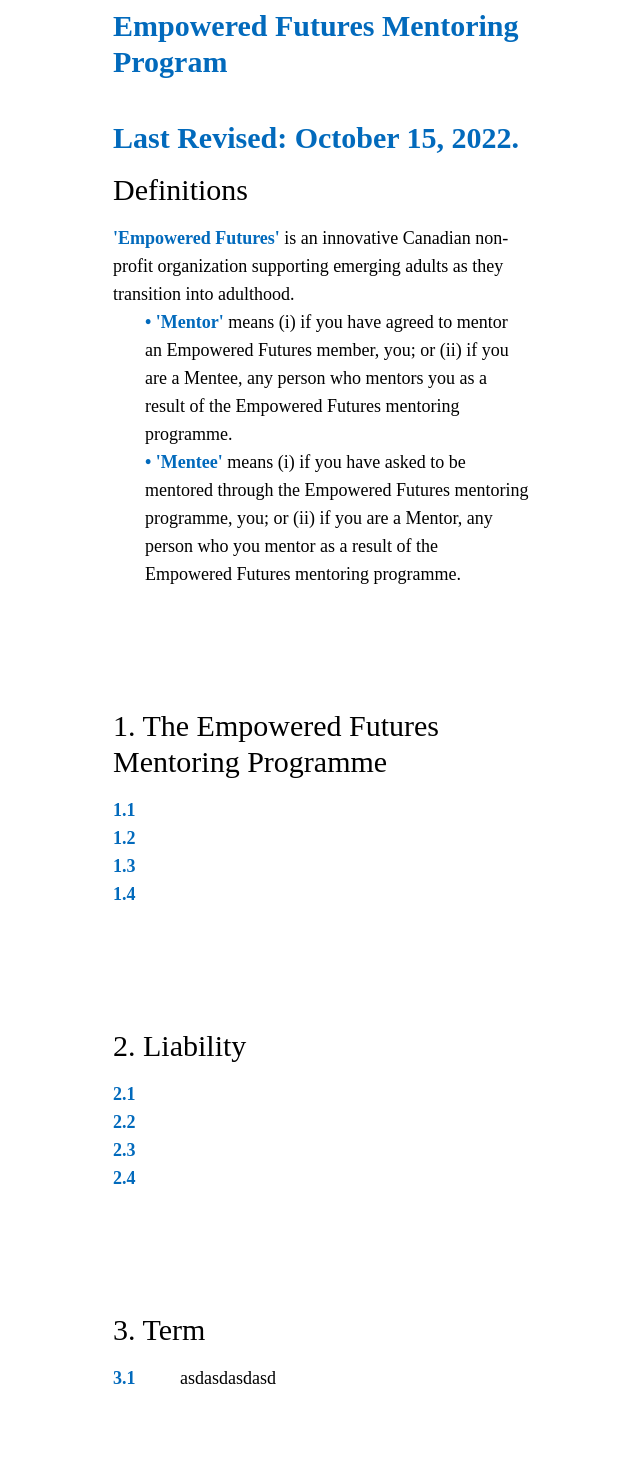
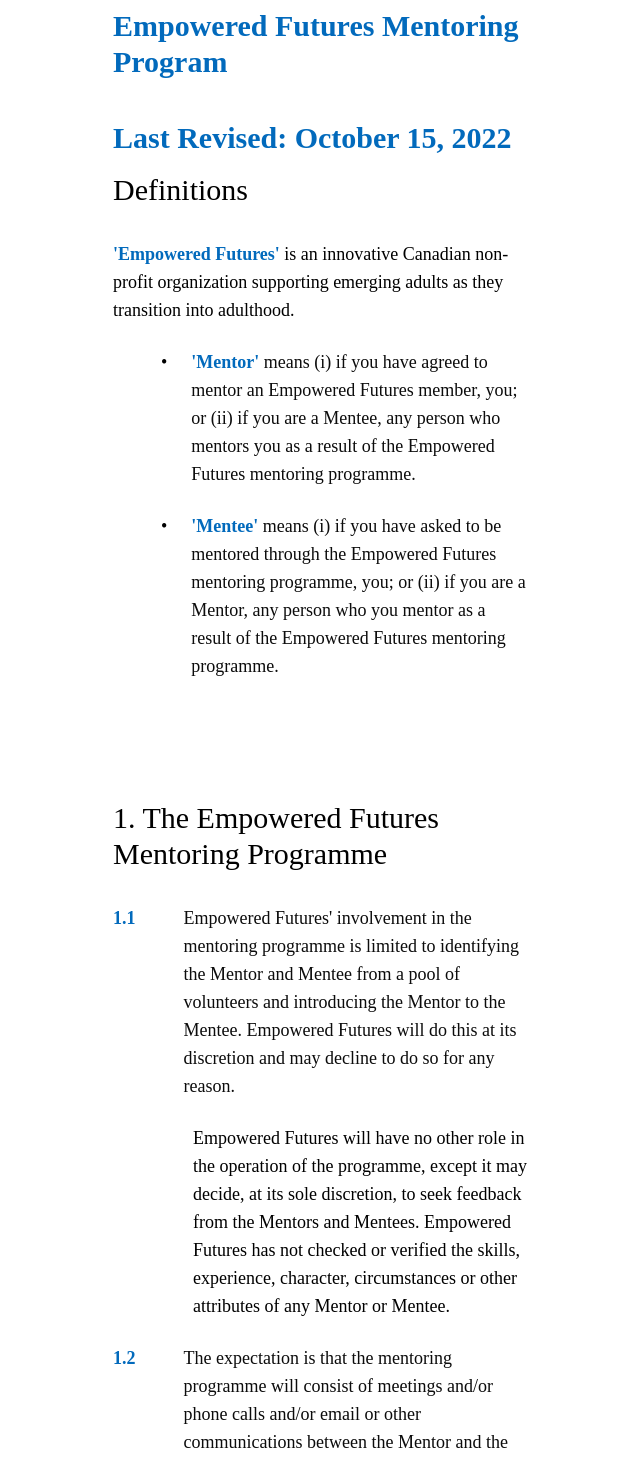
Before and after one commit to JasonXB/EF_Clone, a Next.js app: page /terms-and-conditions in a window 1280 px wide. Shown: the part 240-1700 px from the top of the page, without its empty margins (319-959 px from the left). Built offline with nearby package versions, Linux system fonts and the light colour scheme; what tw-elements would draw is missing.

Commit message:
complete for the most part, besides some very minor styling tweaks to come. conditional styling may still be overly complex

```diff
--- a/pages/terms-and-conditions.tsx
+++ b/pages/terms-and-conditions.tsx
@@ -1,5 +1,5 @@
 import type { NextPage } from 'next';
-import Head from 'next/head';
+import Button from '../src/components/buttons/reusuable-buttons';
 import { GetStaticProps } from 'next';
 import Layout from '../src/components/Layout';
 
@@ -17,54 +17,55 @@ const termsAndConditions: NextPage = (props) => {
       headerText: 'Definitions',
       bullets: [
         "'Empowered Futures' is an innovative Canadian non-profit organization supporting emerging adults as they transition into adulthood.",
-       "• 'Mentor' means (i) if you have agreed to mentor an Empowered Futures member, you; or (ii) if you are a Mentee, any person who mentors you as a result of the Empowered Futures mentoring programme.",
-       "• 'Mentee' means (i) if you have asked to be mentored through the Empowered Futures mentoring programme, you; or (ii) if you are a Mentor, any person who you mentor as a result of the Empowered Futures mentoring programme."
+        "'Mentor' means (i) if you have agreed to mentor an Empowered Futures member, you; or (ii) if you are a Mentee, any person who mentors you as a result of the Empowered Futures mentoring programme.",
+        "'Mentee' means (i) if you have asked to be mentored through the Empowered Futures mentoring programme, you; or (ii) if you are a Mentor, any person who you mentor as a result of the Empowered Futures mentoring programme.",
       ],
     },
     {
       headerText: `1. The Empowered Futures Mentoring Programme`,
       bullets: [
-        '1.1',
-        '1.2',
-        '1.3',
-        '1.4',
+        "1.1 Empowered Futures' involvement in the mentoring programme is limited to identifying the Mentor and Mentee from a pool of volunteers and introducing the Mentor to the Mentee. Empowered Futures will do this at its discretion and may decline to do so for any reason.",
+        'Empowered Futures will have no other role in the operation of the programme, except it may decide, at its sole discretion, to seek feedback from the Mentors and Mentees. Empowered Futures has not checked or verified the skills, experience, character, circumstances or other attributes of any Mentor or Mentee.',
+        '1.2 The expectation is that the mentoring programme will consist of meetings and/or phone calls and/or email or other communications between the Mentor and the Mentee from time to time, the content, frequency and duration of which will be as agreed between the Mentor and the Mentee. It will be the responsibility of the Mentor and the Mentee to manage the relationship as they consider appropriate.',
+        '1.3 The Mentor shall not at any time be obliged to provide or continue to provide any mentoring services to the Mentee, but if and to the extent that it does so, such services will be provided free of charge.',
+        '1.4 The Mentee shall not at any time be obliged to request or receive mentoring services from the Mentor.',
       ],
     },
     {
       headerText: `2. Liability`,
       bullets: [
-        '2.1',
-        '2.2',
-        '2.3',
-        '2.4',
+        '2.1 The Mentee shall not at any time be obliged to act on any information, suggestion, advice or guidance given by the Mentor as part of the mentoring programme, but if and to the extent that it does so, it shall do so at its own risk.',
+        '2.2 The Mentee is advised to take independent financial, legal or other appropriate professional (if relevant) before acting on any information, suggestion, advice or guidance given by the Mentor.',
+        '2.3 The Mentee acknowledges that any services provided by Empowered Futures and the Mentor are provided free of charge and in good faith.',
+        '2.4 Empowered Futures is not liable to the Mentor, Mentee or to any third party for any loss, damage, costs or liabilities suffered as a result of this agreement, the existence of the relationships between the parties, the services provided or the act or omissions of the Mentor or Mentee. Nothing in this clause shall limit or exclude any liability of death or personal injury, or which results from fraud.',
       ],
     },
     {
       headerText: `3. Term`,
       bullets: [
-            '3.1     asdasdasdasd',
+        '3.1 Whilst the Mentor and the Mentee remain engaged in the mentoring programme (whether such engagement exists to be determined by Empowered Futures acting reasonably), these Terms and Conditions will continue in force.',
       ],
     },
     {
       headerText: `4. Confidentiality`,
       bullets: [
-            '4.1     asdasdasdasd',
+        '4.1 The Mentee and Mentor will keep in strict confidence all and any information of a confidential nature which it obtains about either of the other parties as a result of the arrangements contemplated by this agreement. This clause shall not apply in relation to any information that is already available in the public domain other than as a result of a breach of this clause by any party.',
       ],
     },
     {
       headerText: `5. Private Policy`,
       bullets: [
-            '5.1     asdasdasdasd',
+        '5.1 By participating in the mentoring programme, the Mentor and the Mentee agree they have been directed to the Empowered Futures Privacy Policy, details of which can be found here:',
       ],
     },
   ];
 
   return (
     <Layout>
-      <div className=" w-full px-4 sm:px-8 xl:px-0 grid grid-cols-[1fr_auto_1fr]">
+      <div className="w-full px-4 sm:px-8 xl:px-0 grid grid-cols-[1fr_auto_1fr]">
         {content.map((section, i) => {
           return (
-            <section key={i} className="col-start-2 col-end-3 mt-16 mb-10 px-80">
+            <section key={i} className="col-start-2 col-end-3 mt-16 mb-8 px-80">
               {i === 0 && (
                 <div>
                   <h1 className="font-extrabold text-5xl sm:text-6xl leading-[4rem] text-blue mb-10 xl:mb-20">
@@ -74,50 +75,83 @@ const termsAndConditions: NextPage = (props) => {
                   <h2 className="mb-4 text-3xl font-semibold text-blue xl:mb-2">
                     Empowered Futures Mentoring Program
                   </h2>
-              <br/>
+                  <br />
                   <h2 className="mb-4 text-3xl font-semibold text-blue xl:mb-16">
-                    Last Revised: October 15, 2022.
+                    Last Revised: October 15, 2022
                   </h2>
                 </div>
-
               )}
-              <h2 className="mb-4 text-3xl font-medium">
+              <h2 className="mb-8 text-3xl font-medium">
                 {section.headerText}
               </h2>
               <ul className="mb-4">
                 {section.bullets.map((text, i) => {
                   return (
-                    <li key={i} className={text.includes('Mentor')  ? "text-lg pl-8" :
-                    "text-lg" }>
+                    <li
+                      key={i}
+                      // If one of the two bullet points, indent
+                      className={'text-lg mb-6'}
+                    >
                       {/* If this string found, colour it blue */}
-
-                        {text.includes("'Empowered Futures' is") && section.headerText === 'Definitions' ?
+                      {text.includes("'Empowered Futures' is") ? (
                         <div>
-                            <span className='font-bold text-blue'>{text.slice(0,19)}</span>
+                          <span className="font-bold text-blue">
+                            {text.slice(0, 19)}
+                          </span>
                           <span>{text.slice(19)}</span>
-                            </div> : null}
+                        </div>
+                      ) : null}
                       {/* If either of these strings are found, colour them blue */}
-                        {text.includes('Mentor') || text.includes('Mentee') ?
+                      {text.includes("'Mentor'") ||
+                      text.includes("'Mentee'") ? (
+                        <div className="flex flex-row pl-12 mb-6 text-lg">
+                          •
+                          <span className="ml-6 font-bold text-blue">
+                            {text.slice(0, 9)}
+                            <span className="font-light text-black ">
+                              {text.slice(9)}
+                            </span>
+                          </span>
+                        </div>
+                      ) : null}
+                      {/* If any strings begin with these numbers, colour them in blue and indent corresponding paragraph */}
+                      {text.charAt(0) === '1' ||
+                      text.charAt(0) === '2' ||
+                      text.charAt(0) === '3' ||
+                      text.charAt(0) === '4' ||
+                      text.charAt(0) === '5' ? (
                         <div>
-                            <span className='font-bold text-blue'>{text.slice(0,10)}</span>
-                            <span>{text.slice(10)}</span>
-                            </div>: null}
-
-                        {text.charAt(0) == '1' || text.charAt(0) == '2' || text.charAt(0) == '3' || text.charAt(0) == '4' || text.charAt(0) == '5'  ?  <div>
-                            <span className='mr-10 font-bold text-blue'>{text.slice(0,4)}</span>
-                            <span>{text.slice(4)}</span>
-                            </div> : null}
+                          <span className="flex flex-row font-bold text-blue">
+                            {text.slice(0, 4)}
+                            <span className="ml-12 font-light text-black">
+                              {text.slice(4)}
+                            </span>
+                          </span>
+                        </div>
+                      ) : null}
+                       {/* If string begins with E (2nd par of 1.1), only indent corresponding paragraph */}
+                      {text.charAt(0) === 'E' && (
+                        <div>
+                          <span className="flex flex-row">
+                            <span className="pl-20">{text}</span>
+                          </span>
+                        </div>
+                      )}
                     </li>
                   );
                 })}
               </ul>
-
             </section>
           );
         })}
       </div>
-      <div>Buttons go here</div>
-
+      {/* Decline/Accept buttons */}
+      <div className="flex flex-row w-full mt-32 mb-10 justify-evenly">
+        <Button variant="secondary" className="flex items-center justify-center w-56 h-16 text-black">Decline</Button>
+        {/* Empty div to create more space between buttons */}
+        <div></div>
+        <Button className="w-56 h-16">Accept</Button>
+      </div>
     </Layout>
   );
 };
```
Lines whose indentation alone changed are shown as unchanged.
